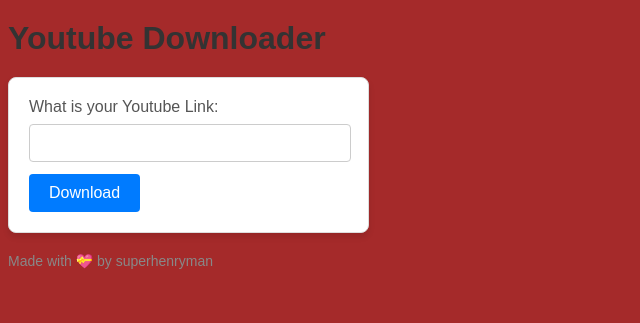
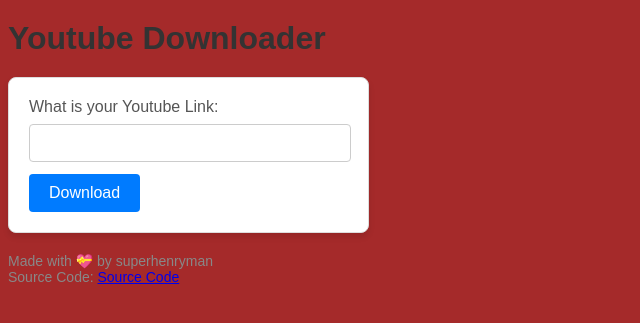
Before and after one commit to superhenryman/YoutubeVideoDownloader, a Flask app: page / in a window 1280 px wide. Shown: the top 323 px of the page, without its empty margins (0-640 px from the left). Run offline with Flask 3, Linux system fonts and the light colour scheme.

Commit message:
Update index.html

```diff
--- a/templates/index.html
+++ b/templates/index.html
@@ -18,6 +18,6 @@
     {% if error %}
         <p id="error">Error! Details: {{ error }}</p>
     {% endif %}
-    <footer>Made with 💝 by superhenryman</footer>
+    <footer>Made with 💝 by superhenryman<br>Source Code: <a href="https://github.com/superhenryman/YoutubeVideoDownloader/tree/main">Source Code</a></footer>
 </body>
 </html>
```
